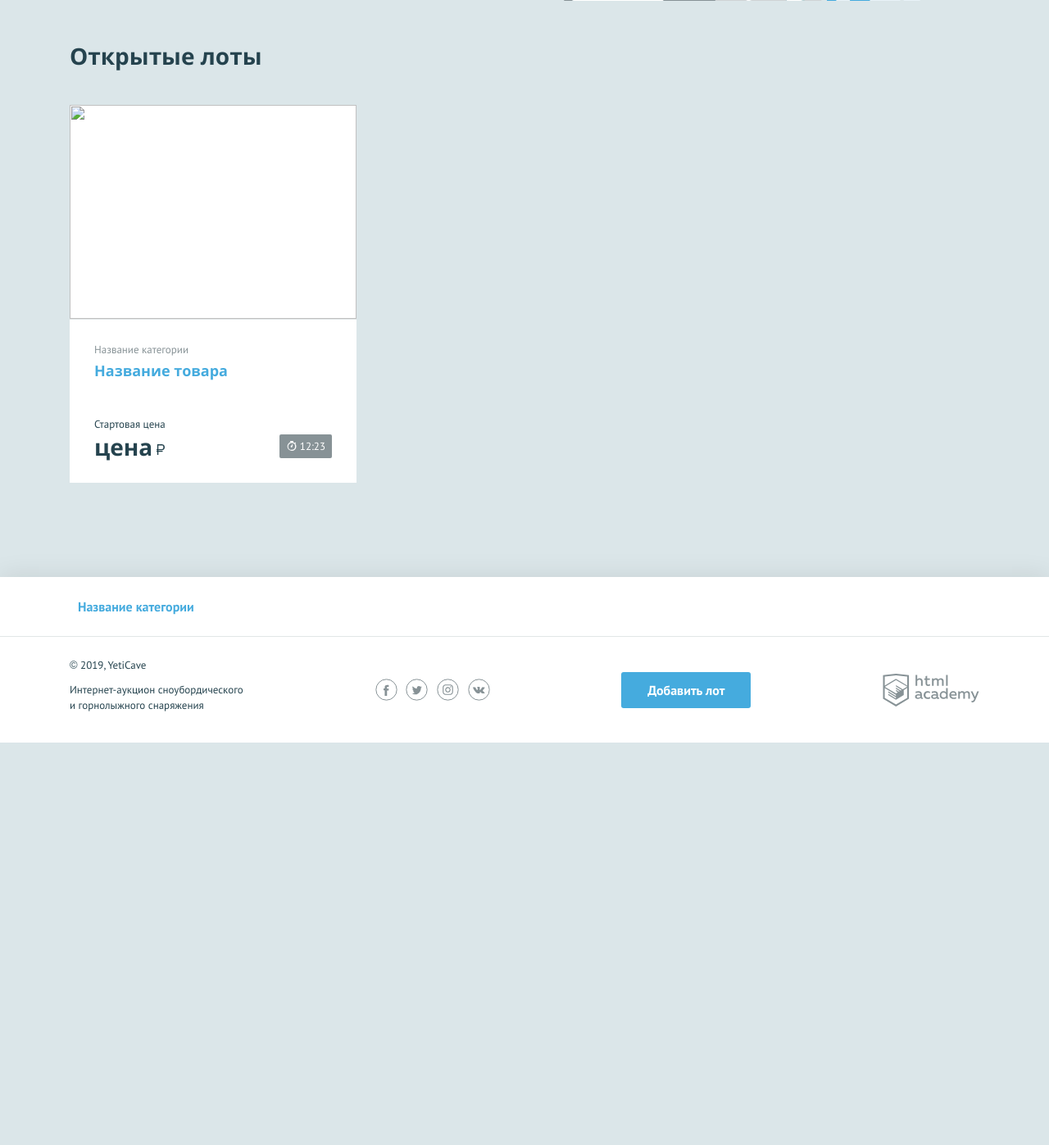
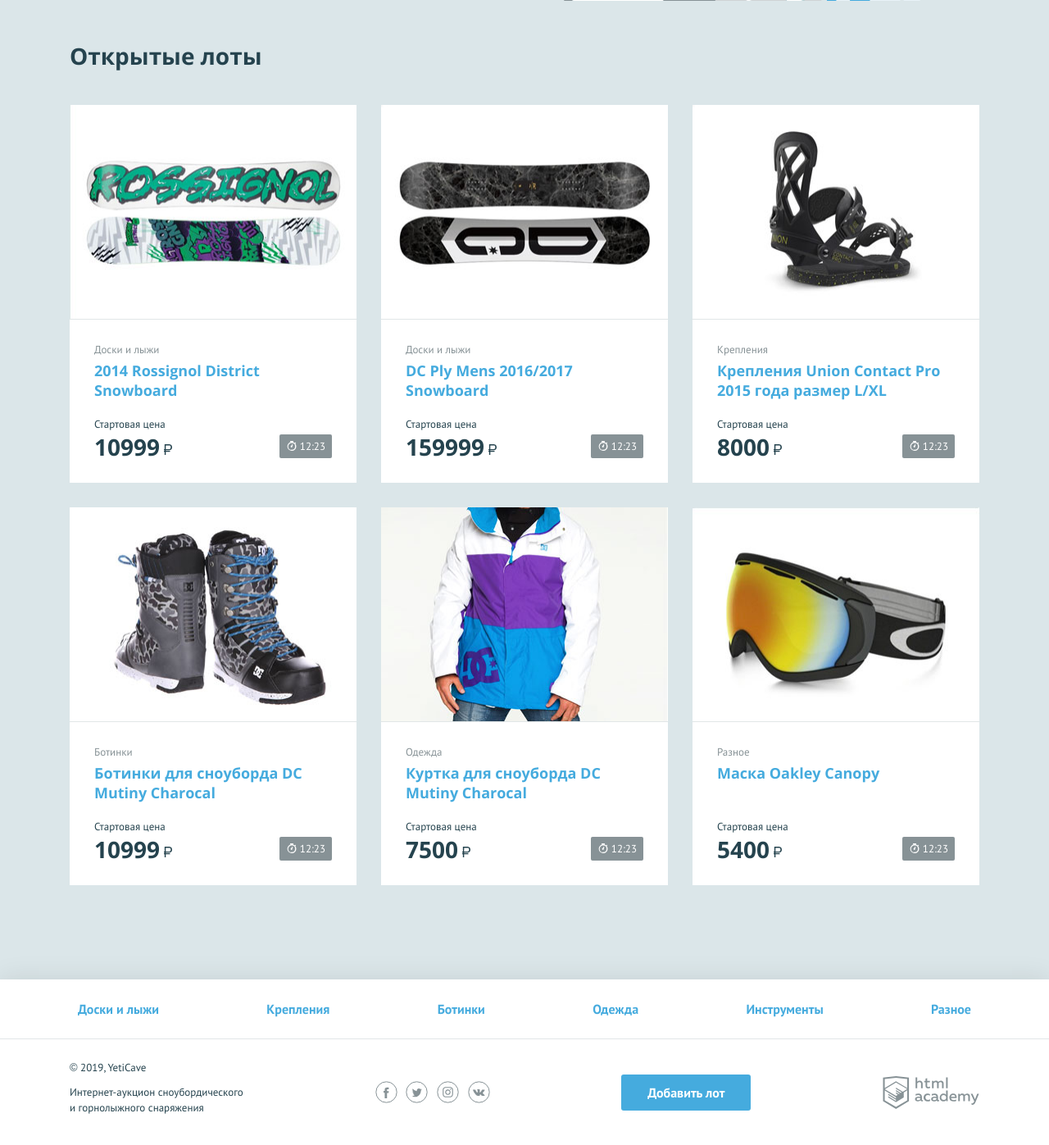
Before and after one commit to vasiliy-ignatov/yeticave, a PHP site: page / in a window 1280 px wide. Shown: the part 438-1835 px from the top of the page at 82% size. Before the commit the page ends 1344 px from the top, so only its background shows below. Run offline with PHP 8.4, Linux system fonts and the light colour scheme.

Commit message:
array iteration

```diff
--- a/index.php
+++ b/index.php
@@ -65,17 +65,58 @@ $user_name = 'Superuser'; // укажите здесь ваше имя
         </div>
         <ul class="lots__list">
             <!--заполните этот список из массива с товарами-->
+            <?php
+                $lots = [
+                    [
+                        'name' => '2014 Rossignol District Snowboard',
+                        'category' => 'Доски и лыжи',
+                        'price' => '10999',
+                        'image' => 'img/lot-1.jpg'
+                    ],
+                    [
+                        'name' => 'DC Ply Mens 2016/2017 Snowboard',
+                        'category' => 'Доски и лыжи',
+                        'price' => '159999',
+                        'image' => 'img/lot-2.jpg'
+                    ],
+                    [
+                        'name' => 'Крепления Union Contact Pro 2015 года размер L/XL',
+                        'category' => 'Крепления',
+                        'price' => '8000',
+                        'image' => 'img/lot-3.jpg'
+                    ],
+                    [
+                        'name' => 'Ботинки для сноуборда DC Mutiny Charocal',
+                        'category' => 'Ботинки',
+                        'price' => '10999',
+                        'image' => 'img/lot-4.jpg'
+                    ],
+                    [
+                        'name' => 'Куртка для сноуборда DC Mutiny Charocal',
+                        'category' => 'Одежда',
+                        'price' => '7500',
+                        'image' => 'img/lot-5.jpg'
+                    ],
+                    [
+                        'name' => 'Маска Oakley Canopy',
+                        'category' => 'Разное',
+                        'price' => '5400',
+                        'image' => 'img/lot-6.jpg'
+                    ]
+                ];
+                foreach ($lots as $key => $value):
+            ?>
             <li class="lots__item lot">
                 <div class="lot__image">
-                    <img src="" width="350" height="260" alt="">
+                    <img src="<?=$value['image'];?>" width="350" height="260" alt="">
                 </div>
                 <div class="lot__info">
-                    <span class="lot__category">Название категории</span>
-                    <h3 class="lot__title"><a class="text-link" href="pages/lot.html">Название товара</a></h3>
+                    <span class="lot__category"><?=$value['category'];?></span>
+                    <h3 class="lot__title"><a class="text-link" href="pages/lot.html"><?=$value['name'];?></a></h3>
                     <div class="lot__state">
                         <div class="lot__rate">
                             <span class="lot__amount">Стартовая цена</span>
-                            <span class="lot__cost">цена<b class="rub">р</b></span>
+                            <span class="lot__cost"><?=$value['price'];?><b class="rub">р</b></span>
                         </div>
                         <div class="lot__timer timer">
                             12:23
@@ -83,18 +124,25 @@ $user_name = 'Superuser'; // укажите здесь ваше имя
                     </div>
                 </div>
             </li>
+            <?php endforeach;?>
         </ul>
     </section>
 </main>
 </div>
 
+
 <footer class="main-footer">
     <nav class="nav">
         <ul class="nav__list container">
             <!--заполните этот список из массива категорий-->
+            <?php
+                $categoties = ['Доски и лыжи', 'Крепления', 'Ботинки', 'Одежда', 'Инструменты', 'Разное'];
+                foreach ($categoties as $key => $value):
+            ?>
             <li class="nav__item">
-                <a href="pages/all-lots.html">Название категории</a>
+                <a href="pages/all-lots.html"><?=$value;?></a>
             </li>
+            <?php endforeach;?>
         </ul>
     </nav>
     <div class="main-footer__bottom container">
```
